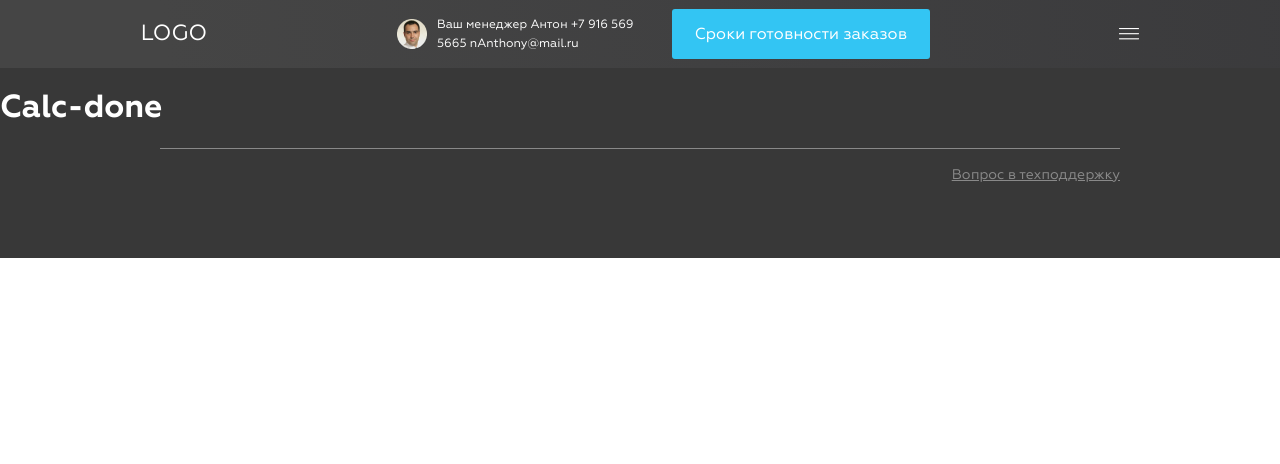
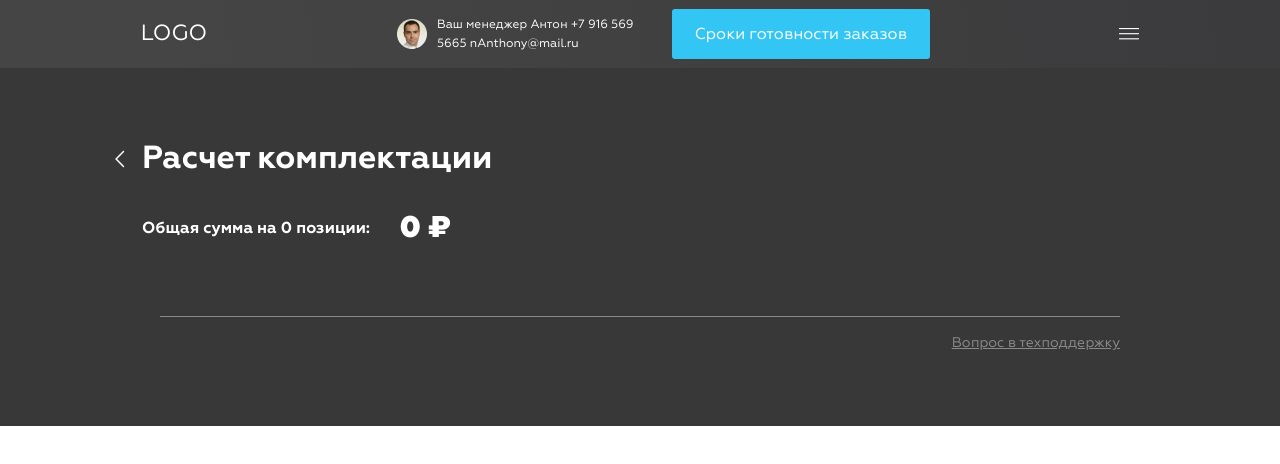
Before and after one commit to Verakhab/plastic-windows, a Vue app: page /calc-done in a window 1280 px wide. Shown: the top 464 px of the page. Built offline with nearby package versions, Linux system fonts and the light colour scheme.

Commit message:
add pages calc-done, possible calculate, request on api

```diff
--- a/src/components/AccordionFormSize.vue
+++ b/src/components/AccordionFormSize.vue
@@ -405,19 +405,19 @@ export default {
   props: ["item"],
   data() {
     return {
-      profilOption: ["Проф 1", "Проф 2", "Проф 3"],
-      accessories: ["Фурнитура 1", "Фурнитура 2", "Фурнитура 3"],
-      externalLamination: ["Белый", "Коричневый", "Черный"],
-      internalLamination: ["Белый", "Коричневый", "Черный"],
-      glazedWindows: ["Стеклопакет 1", "Стеклопакет 2", "Стеклопакет 3"],
-      windowsillWidth: ["150", "200", "250"],
-      windowsillLength: ["1000", "1500", "2000"],
-      upperSlopeWidth: ["150", "200", "250"],
-      upperSlopeLength: ["1000", "1500", "2000"],
-      lowTideWidth: ["150", "200", "250"],
-      lowTideLength: ["1000", "1500", "2000"],
-      sideSlopesWidth: ["150", "200", "250"],
-      sideSlopesLength: ["1000", "1500", "2000"],
+      profilOption: this.$store.state.components.profilOption,
+      accessories: this.$store.state.components.accessories,
+      externalLamination: this.$store.state.components.externalLamination,
+      internalLamination: this.$store.state.components.internalLamination,
+      glazedWindows: this.$store.state.components.glazedWindows,
+      windowsillWidth: this.$store.state.components.windowsillWidth,
+      windowsillLength: this.$store.state.components.windowsillLength,
+      upperSlopeWidth: this.$store.state.components.upperSlopeWidth,
+      upperSlopeLength: this.$store.state.components.upperSlopeLength,
+      lowTideWidth: this.$store.state.components.lowTideWidth,
+      lowTideLength: this.$store.state.components.lowTideLength,
+      sideSlopesWidth: this.$store.state.components.sideSlopesWidth,
+      sideSlopesLength: this.$store.state.components.sideSlopesLength,
     };
   },
   computed: {
--- a/src/components/ItemComplect.vue
+++ b/src/components/ItemComplect.vue
@@ -2,7 +2,7 @@
   <div class="item-complect-list">
     <div
       class="item-complect-list__item"
-      v-for="order in $store.state.calculate"
+      v-for="(order, index) in $store.state.calculate"
       :key="order.order"
     >
       <h3 class="item-complect__title">Позиция № {{ order.order }}</h3>
@@ -176,7 +176,14 @@
             order.option.sideSlopesLength
           }}</span>
         </p>
-        <!-- <div class="item-complect__body-amount">Сумма:</div> -->
+        <div
+          class="item-complect__body-item item-complect__body-amount"
+          v-if="$route.path === '/calc-done'"
+        >
+          Сумма:<span class="item-complect__body-item-result">{{
+            $store.state.amount[index]
+          }}</span>
+        </div>
       </div>
     </div>
   </div>
@@ -185,6 +192,7 @@
 <script>
 export default {
   name: "ItemComplect",
+  props: ["price"],
 };
 </script>
 
@@ -265,4 +273,8 @@ export default {
   width: 71px;
   height: 124px;
 }
+.item-complect__body-amount {
+  padding: 20px 0 10px 0;
+  border-top: 1px solid black;
+}
 </style>
--- a/src/layouts/MainLayout.vue
+++ b/src/layouts/MainLayout.vue
@@ -48,8 +48,10 @@
         <div class="main__props-base">
           <Accordion :content="dataSash" />
         </div>
-        <button class="main__props-button" @click="order">
-          <!-- :disabled="
+        <button
+          class="main__props-button"
+          @click="order"
+          :disabled="
             !$store.state.option.heightSash ||
             !$store.state.option.widthSash ||
             !$store.state.option.profil ||
@@ -65,8 +67,9 @@
             !$store.state.option.lowTideLength ||
             !$store.state.option.sideSlopesWidth ||
             !$store.state.option.sideSlopesLength
-          " -->
-          Добавить в заказ
+          "
+        >
+          > Добавить в заказ
         </button>
       </div>
       <div class="main__description">
@@ -91,6 +94,7 @@ import Accordion from "@/components/Accordion.vue";
 import Sash from "../plugins/Sash.js";
 import OptionsSash from "../plugins/OptionsSash.js";
 import Order from "../plugins/Order.js";
+import isEmpty from "../plugins/isEmpty.js";
 
 export default {
   name: "MainLayout",
@@ -125,6 +129,7 @@ export default {
     };
   },
   created() {
+    if (this.$store.state.window.length === 0) {
       this.$store.commit(
         "addWindow",
         new Sash(
@@ -137,6 +142,14 @@ export default {
           require("../assets/images/deaf.jpg")
         )
       );
+    }
+    if (isEmpty(this.$store.state.components)) {
+      fetch("http://localhost:3000/")
+        .then((res) => res.json())
+        .then((res) => {
+          this.$store.commit("components", res);
+        });
+    }
   },
   methods: {
     removeWindow() {
--- /dev/null
+++ b/src/plugins/isEmpty.js
@@ -0,0 +1,6 @@
+export default function isEmpty(obj) {
+  for (let key in obj) {
+    return false;
+  }
+  return true;
+}
--- a/src/store/index.js
+++ b/src/store/index.js
@@ -8,6 +8,7 @@ export default new Vuex.Store({
     orderNumber: 0,
     numberIndex: window.length,
     isActive: false,
+    components: {},
     window: [],
     option: {
       widthSash: "",
@@ -27,6 +28,7 @@ export default new Vuex.Store({
       sideSlopesLength: "",
     },
     calculate: [],
+    amount: [],
   },
   mutations: {
     index(state, payload) {
@@ -76,6 +78,12 @@ export default new Vuex.Store({
       }
       state.calculate.push(payload[0]);
     },
+    components(state, payload) {
+      state.components = payload;
+    },
+    amount(state, payload) {
+      state.amount.push(payload);
+    },
   },
   actions: {},
   modules: {},
--- a/src/views/Calc-done.vue
+++ b/src/views/Calc-done.vue
@@ -1,5 +1,96 @@
 <template>
-  <div class="done">
-    <h1>Calc-done</h1>
+  <div class="list">
+    <div class="main__calc-title main__calc-title_list">
+      Расчет комплектации
+      <router-link to="/calc-list">
+        <div class="list__back-button list__back-button_done"></div>
+      </router-link>
+    </div>
+    <p class="list__all-price">
+      Общая сумма на {{ this.$store.state.amount.length }} позиции:
+      <span class="list__all-price-number"
+        >&#160;&#160;&#160;&#160;{{ this.allPrice }} ₽</span
+      >
+    </p>
+    <ItemComplect :price="this.allPrice" />
   </div>
 </template>
+
+<script>
+import ItemComplect from "@/components/ItemComplect.vue";
+
+export default {
+  name: "Calc-done",
+  components: {
+    ItemComplect,
+  },
+  data() {
+    return {
+      allPrice: 0,
+    };
+  },
+  beforeUpdate() {
+    this.$store.state.amount.forEach((el) => {
+      this.allPrice += el;
+    });
+  },
+};
+</script>
+
+<style>
+.list {
+  display: flex;
+  flex-direction: column;
+  margin: 66px 11.1vmax 69px;
+}
+.list__back-button {
+  width: 450px;
+  height: 18px;
+  display: inline-block;
+  margin-left: -415px;
+  padding-left: 16px;
+  background-repeat: no-repeat;
+  background-image: url("../assets/images/arrow-calc.svg");
+}
+.list__back-button_done {
+  width: 450px;
+  height: 18px;
+  display: inline-block;
+  margin-left: -386px;
+  padding-left: 16px;
+  background-repeat: no-repeat;
+  background-image: url("../assets/images/arrow-calc.svg");
+}
+.main__calc-title_list {
+  margin-bottom: 0;
+}
+.list__button {
+  width: 22.2vmax;
+  align-self: flex-start;
+  background-color: var(--buttons-color);
+  border-radius: var(--buttons-radius);
+  height: var(--buttons-height);
+  border: none;
+  color: var(--main-color);
+  cursor: pointer;
+  margin-top: 74px;
+}
+.list__all-price {
+  font-size: 16px;
+  font-style: normal;
+  font-weight: 700;
+  line-height: 20px;
+  letter-spacing: 0em;
+  margin: 27px 0 0 0;
+  display: flex;
+  align-items: center;
+}
+.list__all-price-number {
+  font-size: 30px;
+  font-style: normal;
+  font-weight: 900;
+  line-height: 38px;
+  letter-spacing: 0em;
+  text-align: left;
+}
+</style>
--- a/src/views/Calc-list.vue
+++ b/src/views/Calc-list.vue
@@ -7,7 +7,11 @@
       </router-link>
     </div>
     <ItemComplect />
-    <button class="list__button" @click="calculate">Отправить в расчёт</button>
+    <router-link to="/calc-done">
+      <button class="list__button" @click="calculate">
+        Отправить в расчёт
+      </button>
+    </router-link>
   </div>
 </template>
 
@@ -21,7 +25,20 @@ export default {
   },
   methods: {
     calculate() {
-      console.log("calculate");
+      fetch("http://localhost:3000/amount", {
+        method: "POST",
+        headers: {
+          "Content-Type": "application/json;charset=utf-8",
+        },
+        body: JSON.stringify(this.$store.state.calculate),
+      })
+        .then((res) => res.json())
+        .then((res) => {
+          this.$store.state.amount.splice(0, this.$store.state.amount.length);
+          res.forEach((el) => {
+            this.$store.commit("amount", el);
+          });
+        });
     },
   },
 };
```
Lines whose indentation alone changed are shown as unchanged.
